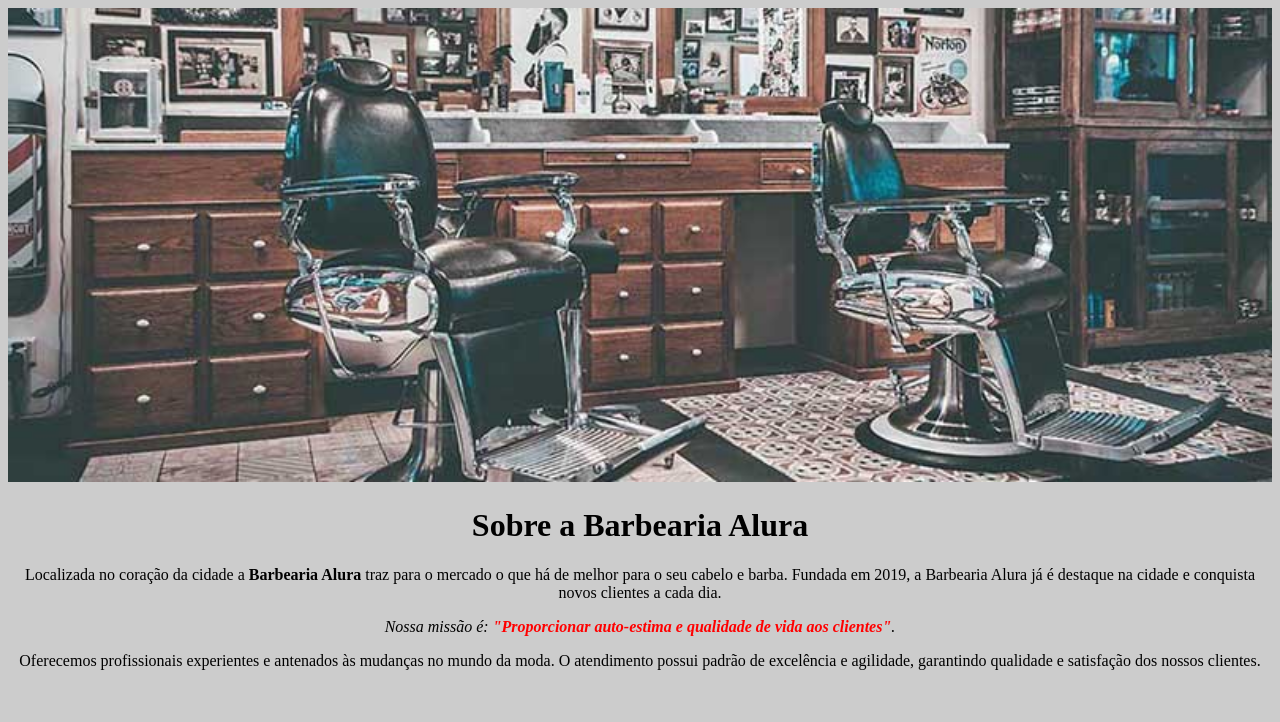
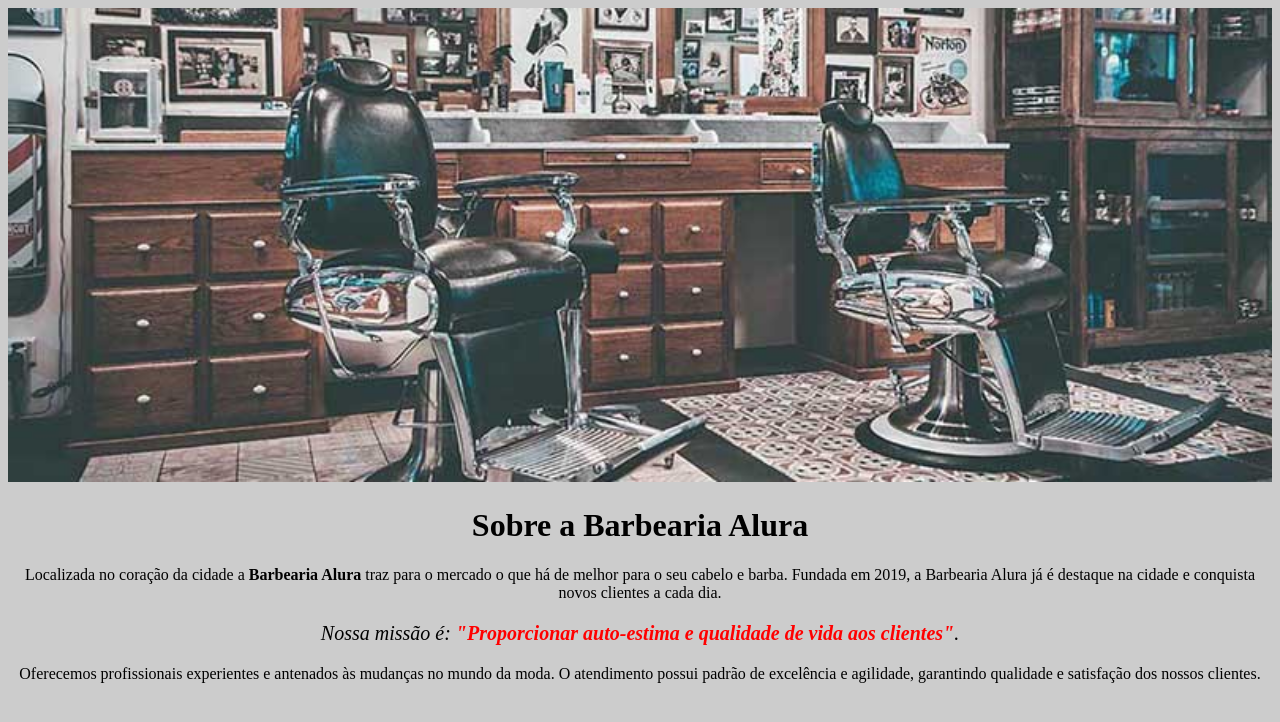
Before and after one commit to 4rthurWillian/front_end, a plain HTML site: page index.html in a window 1280 px wide. Drawn offline with Linux system fonts and the light colour scheme.

Commit message:
esa mudanza

```diff
--- a/style.css
+++ b/style.css
@@ -14,6 +14,10 @@ p{
     text-align: center;
 }
 
+#missao{
+    font-size: 20px;
+}
+
 em strong{
     color: #FF0000;
 }
```
